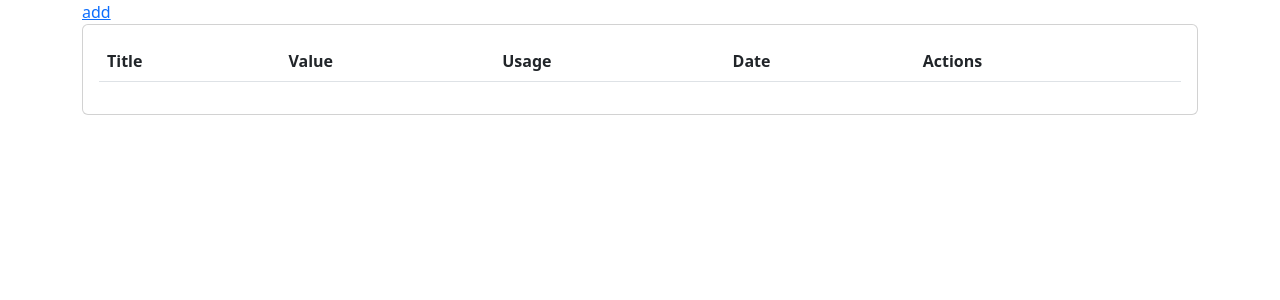
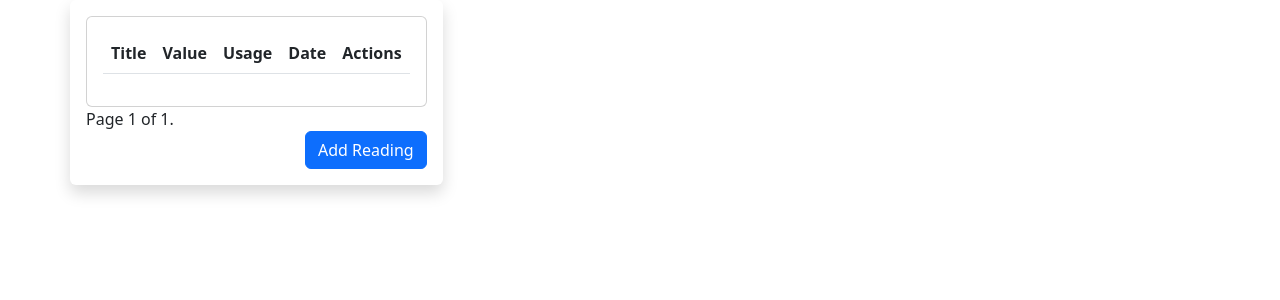
Before and after one commit to Dymirt/pythonanywhere, a Django app: page /readings/list/ in a window 1280 px wide. Shown: the part 56-356 px from the top of the page. Run offline with Django 3.2, Linux system fonts and the light colour scheme; the visitor is signed in with stand-in values (Sample User, id 1); data that the repository does not hold is empty.

Commit message:
adding pagination
Signed-off-by: Dymirt <kolidadmytro@gmail.com>

```diff
--- /dev/null
+++ b/counters/templates/counters/partials/pagination.html
@@ -0,0 +1,17 @@
+<div class="pagination">
+    <span class="step-links">
+        {% if page_obj.has_previous %}
+            <a href="?page=1">&laquo; first</a>
+            <a href="?page={{ page_obj.previous_page_number }}">previous</a>
+        {% endif %}
+
+        <span class="current">
+            Page {{ page_obj.number }} of {{ page_obj.paginator.num_pages }}.
+        </span>
+
+        {% if page_obj.has_next %}
+            <a href="?page={{ page_obj.next_page_number }}">next</a>
+            <a href="?page={{ page_obj.paginator.num_pages }}">last &raquo;</a>
+        {% endif %}
+    </span>
+        </div>
--- a/counters/templates/counters/reading_list.html
+++ b/counters/templates/counters/reading_list.html
@@ -1,5 +1,17 @@
 {% extends "counters/dashboard.html" %}
 {% block data %}
-    <a href="{% url 'counters:reading-create' %}">add</a>
-    {% include 'counters/partials/readings_table.html' %}
+
+<div class="row justify-content-between">
+    <div class="col-auto shadow rounded p-3">
+        {% include 'counters/partials/readings_table.html' %}
+        {% include 'counters/partials/pagination.html' %}
+        <div class="d-grid gap-2 d-md-flex justify-content-md-end">
+            <a href="{% url 'counters:reading-create' %}" class='button'>
+                <button type="button" class="btn btn-primary">Add Reading</button>
+            </a>
+        </div>
+    </div>
+</div>
+
+
 {% endblock %}
--- a/counters/views.py
+++ b/counters/views.py
@@ -19,6 +19,7 @@ class CounterListView(ListView):
 class ReadingListView(ListView):
     model = Reading
     template_name = "counters/reading_list.html"
+    paginate_by = 10
 
     def get_queryset(self):
         queryset = super().get_queryset()
```
Also changed, not shown: counters/templates/counters/counter_list.html (+5 -5 lines).
